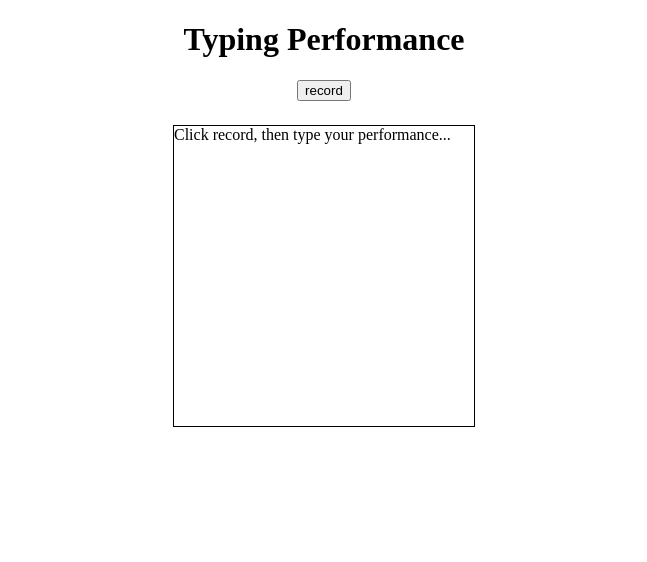
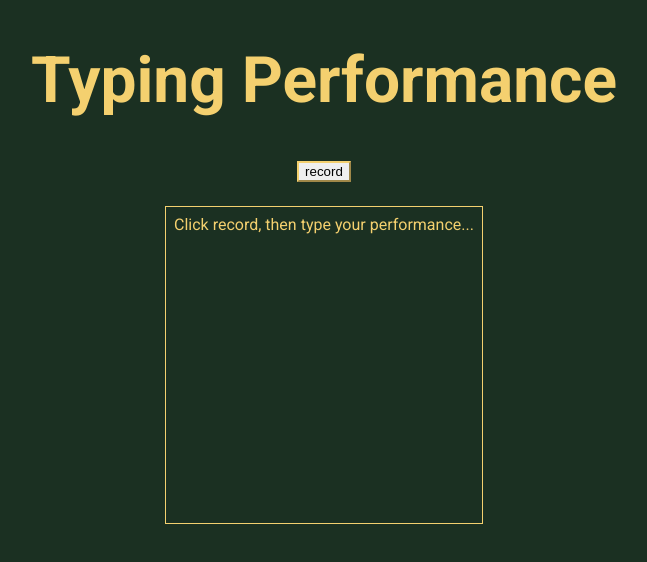
Before and after one commit to evanconway/wambamjam, a React (Vite) app in the folder client/: page / in a window 1280 px wide. Both pictures are taken after a click on the button "Click To Start!". Shown: the top 562 px of the page, without its empty margins (316-963 px from the left). Built offline with nearby package versions, Linux system fonts and the light colour scheme.

Commit message:
style updates

```diff
--- a/client/index.html
+++ b/client/index.html
@@ -3,6 +3,12 @@
   <head>
     <meta charset="UTF-8" />
     <meta name="viewport" content="width=device-width, initial-scale=1.0" />
+    <link rel="preconnect" href="https://fonts.googleapis.com" />
+    <link rel="preconnect" href="https://fonts.gstatic.com" crossorigin />
+    <link
+      href="https://fonts.googleapis.com/css2?family=Roboto:ital,wght@0,100;0,300;0,400;0,500;0,700;0,900;1,100;1,300;1,400;1,500;1,700;1,900&display=swap"
+      rel="stylesheet"
+    />
     <title>Typing Performance</title>
   </head>
   <body>
--- a/client/src/App.tsx
+++ b/client/src/App.tsx
@@ -4,8 +4,10 @@
 function App() {
   const [begun, setBegun] = useState(false);
   return (
-    <div>
-      <h1 style={{ textAlign: "center" }}>Typing Performance</h1>
+    <div style={{ fontFamily: "Roboto" }}>
+      <h1 style={{ textAlign: "center", fontSize: "4em" }}>
+        Typing Performance
+      </h1>
       {begun ? (
         <TextSynth />
       ) : (
--- a/client/src/components/TextSynth.tsx
+++ b/client/src/components/TextSynth.tsx
@@ -87,7 +87,8 @@
         width: "300px",
         height: "300px",
         resize: "none",
-        border: isPlayingBack ? undefined : "1px solid black",
+        padding: "0.5em",
+        border: isPlayingBack ? undefined : "1px solid",
       }}
     >
       {playbackText}
--- /dev/null
+++ b/client/src/index.css
@@ -0,0 +1,8 @@
+html {
+  background: #1b3022;
+  color: #f4d06f;
+}
+
+* {
+  border-color: #f4d06f;
+}
--- a/client/src/main.tsx
+++ b/client/src/main.tsx
@@ -1,5 +1,6 @@
 import React from "react";
 import ReactDOM from "react-dom/client";
+import "./index.css";
 import App from "./App.tsx";
 
 ReactDOM.createRoot(document.getElementById("root")!).render(
```
Also changed, not shown: 1 other file (tests, documents, lock files or other folders).
